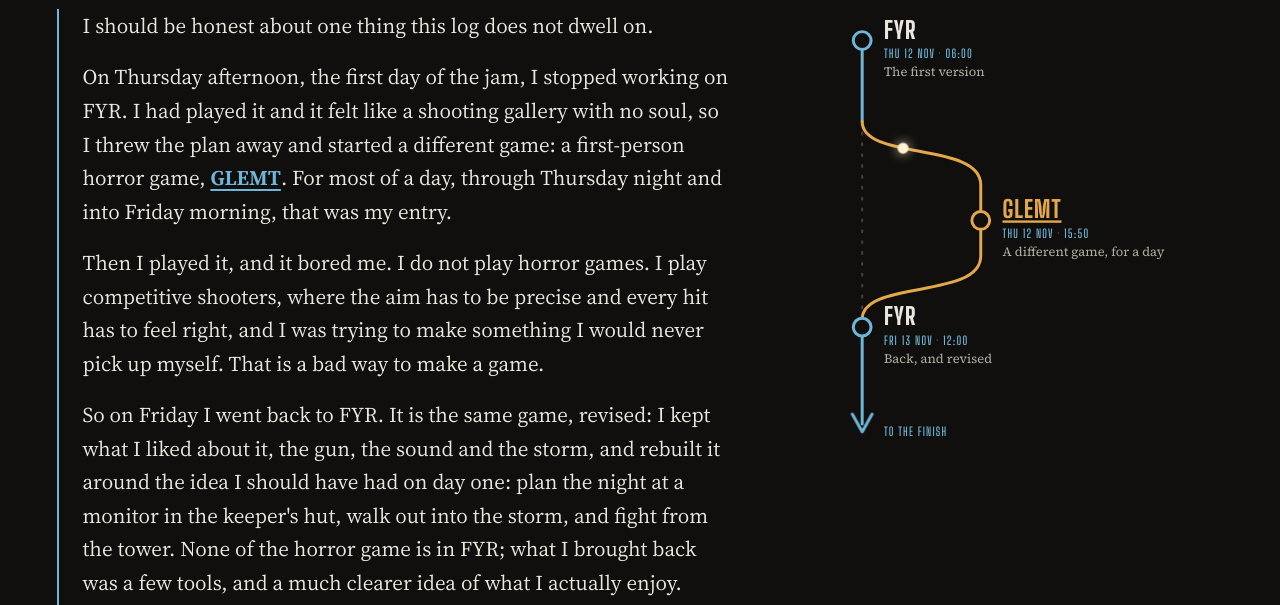
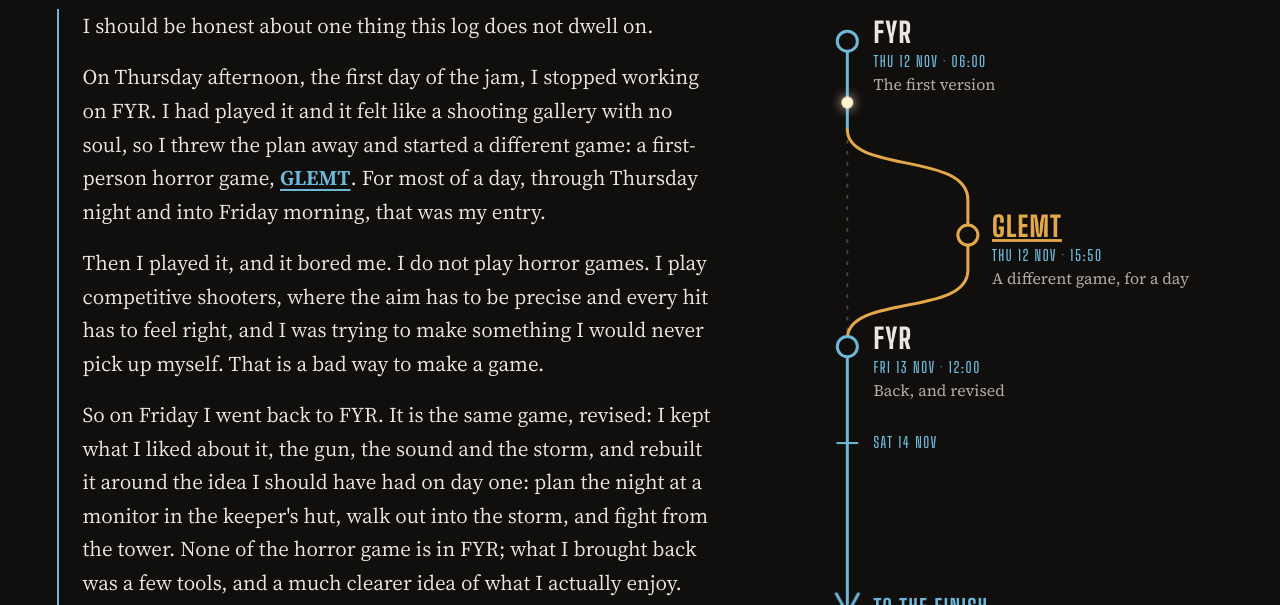
Before and after one commit to DM-98/fyr-log, a plain HTML site: page notes.html in a window 1280 px wide. Shown: the part 195-800 px from the top of the page. Drawn offline with Linux system fonts and the light colour scheme.

Commit message:
The developer's note: a larger road to the finish

```diff
--- a/notes.html
+++ b/notes.html
@@ -46,27 +46,30 @@
 <p>The developer of FYR</p>
       </article>
       <aside class="journey" aria-label="How the work went">
-        <svg class="journey-map" viewBox="0 0 340 470" role="img" aria-labelledby="journey-title">
-          <title id="journey-title">FYR, then GLEMT, then FYR again</title>
-          <path class="j-wait" d="M70 122 L70 322"/>
-          <path class="j-main" d="M70 34 L70 122"/>
-          <path class="j-side" d="M70 122 C70 162 190 142 190 186 L190 258 C190 302 70 282 70 322"/>
-          <path class="j-main j-back" d="M70 322 L70 428"/>
-          <path class="j-arrow" d="M60 418 L70 436 L80 418"/>
-          <circle class="j-stop" cx="70" cy="40" r="9"/>
-          <circle class="j-stop j-other" cx="190" cy="222" r="9"/>
-          <circle class="j-stop" cx="70" cy="330" r="9"/>
-          <circle class="j-runner" r="5.5"/>
-          <text class="j-name" x="92" y="38">FYR</text>
-          <text class="j-when" x="92" y="58">Thu 12 Nov · 06:00</text>
-          <text class="j-note" x="92" y="76">The first version</text>
-          <a href="glemt/index.html"><text class="j-name j-other" x="212" y="220">GLEMT</text></a>
-          <text class="j-when" x="212" y="240">Thu 12 Nov · 15:50</text>
-          <text class="j-note" x="212" y="258">A different game, for a day</text>
-          <text class="j-name" x="92" y="328">FYR</text>
-          <text class="j-when" x="92" y="348">Fri 13 Nov · 12:00</text>
-          <text class="j-note" x="92" y="366">Back, and revised</text>
-          <text class="j-when" x="92" y="440">To the finish</text>
+        <svg class="journey-map" viewBox="0 0 430 640" role="img" aria-labelledby="journey-title">
+          <title id="journey-title">FYR, then GLEMT, then FYR again, through Sat 14 Nov</title>
+          <path class="j-wait" d="M70 128 L70 336"/>
+          <path class="j-main" d="M70 34 L70 128"/>
+          <path class="j-side" d="M70 128 C70 172 190 150 190 198 L190 268 C190 314 70 292 70 336"/>
+          <path class="j-main j-back" d="M70 336 L70 600"/>
+          <path class="j-arrow" d="M59 590 L70 610 L81 590"/>
+          <path class="j-tick" d="M60 440 L80 440"/>
+          <text class="j-when j-day" x="96" y="445">Sat 14 Nov</text>
+          <circle class="j-stop" cx="70" cy="40" r="10"/>
+          <circle class="j-stop j-other" cx="190" cy="233" r="10"/>
+          <circle class="j-stop" cx="70" cy="344" r="10"/>
+          <circle class="j-runner" r="6"/>
+          <text class="j-name" x="96" y="42">FYR</text>
+          <text class="j-when" x="96" y="66">Thu 12 Nov · 06:00</text>
+          <text class="j-note" x="96" y="89">The first version</text>
+          <a href="glemt/index.html"><text class="j-name j-other" x="214" y="235">GLEMT</text></a>
+          <text class="j-when" x="214" y="259">Thu 12 Nov · 15:50</text>
+          <text class="j-note" x="214" y="282">A different game, for a day</text>
+          <text class="j-name" x="96" y="346">FYR</text>
+          <text class="j-when" x="96" y="370">Fri 13 Nov · 12:00</text>
+          <text class="j-note" x="96" y="393">Back, and revised</text>
+          <text class="j-name j-end" x="96" y="610">To the finish</text>
+          <text class="j-when" x="96" y="632">Sun 15 Nov</text>
         </svg>
       </aside>
       </div>
--- a/style.css
+++ b/style.css
@@ -203,29 +203,32 @@ details.how dd { margin: 0.1rem 0 0; text-wrap: pretty; }
 .letter p { margin: 0 0 1.1rem; text-wrap: pretty; }
 .letter p:last-child { margin-bottom: 0; color: var(--soft); font-size: 1.0625rem; }
 /* the road beside the letter: a line, a siding and back, with a point of light running it */
-.notes-grid { display: grid; grid-template-columns: minmax(0, 42rem) minmax(15rem, 21rem); gap: 2rem clamp(2rem, 5vw, 4.5rem); align-items: start; margin-bottom: 4rem; }
+.notes-grid { display: grid; grid-template-columns: minmax(0, 42rem) minmax(16rem, 27rem); gap: 2rem clamp(2rem, 5vw, 4.5rem); align-items: start; margin-bottom: 4rem; }
 .notes-grid .letter { margin-bottom: 0; }
 .journey { position: sticky; top: 5.5rem; }
 .journey-map { display: block; width: 100%; height: auto; overflow: visible; }
 .journey-map path { fill: none; stroke-linecap: round; stroke-linejoin: round; }
 .j-main { stroke: var(--sea); stroke-width: 3; stroke-dasharray: 120; stroke-dashoffset: 120; animation: j-draw 0.7s ease-out 0.15s forwards; }
-.j-back { animation-delay: 2.1s; }
+.j-back { stroke-dasharray: 280; stroke-dashoffset: 280; animation-duration: 1.3s; animation-delay: 2.1s; }
+.j-tick { stroke: var(--sea); stroke-width: 2; opacity: 0; animation: j-show 0.4s ease-out 2.9s forwards; }
+.j-day { opacity: 0; animation: j-show 0.4s ease-out 2.9s forwards; }
 .j-side { stroke: #e3a84a; stroke-width: 3; stroke-dasharray: 420; stroke-dashoffset: 420; animation: j-draw 1.3s ease-in-out 0.8s forwards; }
 .j-wait { stroke: var(--rule-strong); stroke-width: 2; stroke-dasharray: 2 9; }
-.j-arrow { stroke: var(--sea); stroke-width: 3; opacity: 0; animation: j-show 0.4s ease-out 2.7s forwards; }
+.j-arrow { stroke: var(--sea); stroke-width: 3; opacity: 0; animation: j-show 0.4s ease-out 3.3s forwards; }
 .j-stop { fill: var(--ground); stroke: var(--sea); stroke-width: 3; }
 .j-stop.j-other { stroke: #e3a84a; }
-.j-name { font: 800 1.5rem/1 var(--display); letter-spacing: 0.04em; fill: var(--ink); }
+.j-name { font: 800 1.75rem/1 var(--display); letter-spacing: 0.04em; fill: var(--ink); }
+.j-name.j-end { font-size: 1.25rem; letter-spacing: 0.08em; text-transform: uppercase; fill: var(--sea); }
 .j-name.j-other { fill: #e3a84a; text-decoration: underline; }
 .journey-map a:hover .j-name, .journey-map a:focus-visible .j-name { fill: var(--ink); }
-.j-when { font: 600 0.75rem/1 var(--display); letter-spacing: 0.1em; text-transform: uppercase; fill: var(--sea); }
-.j-note { font: 400 0.8125rem/1 var(--text); fill: var(--soft); }
-.j-runner { fill: #fff3d1; filter: drop-shadow(0 0 6px rgb(255 236 190 / 0.9)); offset-path: path("M70 40 L70 122 C70 162 190 142 190 186 L190 258 C190 302 70 282 70 322 L70 428"); offset-rotate: 0deg; animation: j-run 6.5s cubic-bezier(0.45, 0, 0.55, 1) 3s infinite; opacity: 0; }
+.j-when { font: 600 0.9375rem/1 var(--display); letter-spacing: 0.1em; text-transform: uppercase; fill: var(--sea); }
+.j-note { font: 400 1rem/1 var(--text); fill: var(--soft); }
+.j-runner { fill: #fff3d1; filter: drop-shadow(0 0 6px rgb(255 236 190 / 0.9)); offset-path: path("M70 40 L70 128 C70 172 190 150 190 198 L190 268 C190 314 70 292 70 336 L70 600"); offset-rotate: 0deg; animation: j-run 7.5s cubic-bezier(0.45, 0, 0.55, 1) 3.6s infinite; opacity: 0; }
 @keyframes j-draw { to { stroke-dashoffset: 0; } }
 @keyframes j-show { to { opacity: 1; } }
 @keyframes j-run { 0% { offset-distance: 0%; opacity: 0; } 4% { opacity: 1; } 88% { offset-distance: 100%; opacity: 1; } 94%, 100% { offset-distance: 100%; opacity: 0; } }
 @supports not (offset-path: path("M0 0 L1 1")) { .j-runner { display: none; } }
-@media (max-width: 60rem) { .notes-grid { grid-template-columns: minmax(0, 1fr); } .journey { position: static; max-width: 22rem; } }
+@media (max-width: 60rem) { .notes-grid { grid-template-columns: minmax(0, 1fr); } .journey { position: static; max-width: 27rem; } }
 .letter a { color: var(--sea); text-decoration: underline; text-decoration-color: currentColor; text-underline-offset: 0.2em; }
 .letter a:hover { color: var(--ink); }
 .letter .annex-link { font-weight: 650; }
```
